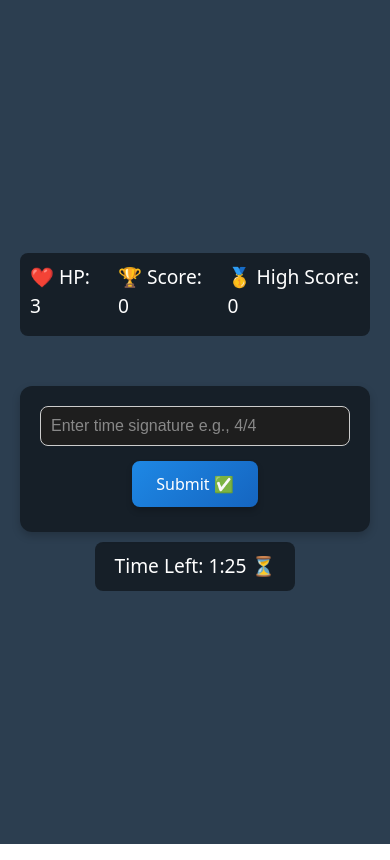
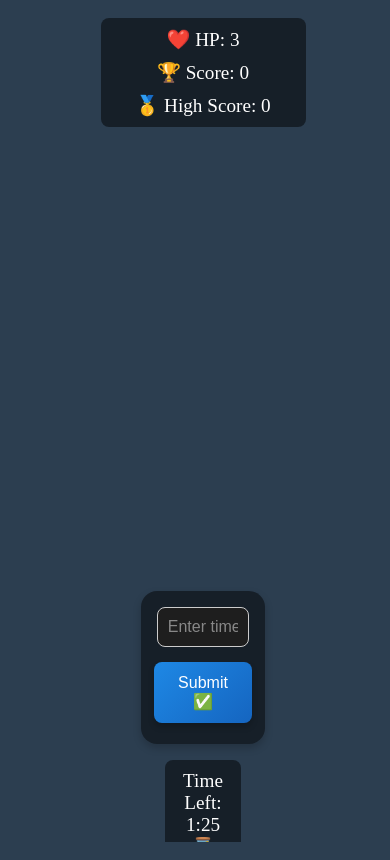
Before and after one commit to salih2875/time_signature_game, a React (Vite) app: page / in a window 390 px wide. Built offline with nearby package versions, Linux system fonts and the light colour scheme.

Commit message:
Made youtube video embed responsive

```diff
--- a/src/App.css
+++ /dev/null
@@ -1,63 +0,0 @@
-/* Reset default margins and paddings to prevent scrollbars */
-* {
-  margin: 0;
-  padding: 0;
-  box-sizing: border-box;
-}
-
-html, body, #root {
-  height: 100%;
-  width: 100%;
-  overflow: auto; /* Changed from hidden to auto */
-}
-
-#root {
-  max-width: 100%;
-  margin: 0;
-  padding: 0;
-  text-align: center;
-}
-
-/* You can remove or comment out the following styles if they're not needed */
-.logo {
-  height: 6em;
-  padding: 1.5em;
-  will-change: filter;
-  transition: filter 300ms;
-}
-.logo:hover {
-  filter: drop-shadow(0 0 2em #646cffaa);
-}
-.logo.react:hover {
-  filter: drop-shadow(0 0 2em #61dafbaa);
-}
-
-.youtube-container {
-  width: 100%;
-  max-width: 1000px;
-  /* Optional: Limit max width */
-  aspect-ratio: 16 / 9;
-}
-
-@keyframes logo-spin {
-  from {
-    transform: rotate(0deg);
-  }
-  to {
-    transform: rotate(360deg);
-  }
-}
-
-@media (prefers-reduced-motion: no-preference) {
-  a:nth-of-type(2) .logo {
-    animation: logo-spin infinite 20s linear;
-  }
-}
-
-.card {
-  padding: 2em;
-}
-
-.read-the-docs {
-  color: #888;
-}
--- a/src/App.tsx
+++ b/src/App.tsx
@@ -190,6 +190,7 @@ const songs: Song[] = [
     endTime: 35,
     timeSignature: ["7/4", "7/8"],
   },
+  {},
 ];
 
 const extractVideoId = (url: string): string => {
@@ -301,12 +302,14 @@ const App: React.FC = () => {
         </Header>
       )}
       {!isGameOver ? (
-        <>
+        <MainContent>
+          <VideoWrapper>
             <YouTube
               videoId={extractVideoId(currentSong.youtubeUrl)}
               opts={{
-              width: "1000px",
-              height: "500px",
+                // The video will now fill its container
+                width: "100%",
+                height: "100%",
                 playerVars: {
                   autoplay: 1,
                   start: currentSong.startTime,
@@ -320,6 +323,7 @@ const App: React.FC = () => {
                 event.target.playVideo();
               }}
             />
+          </VideoWrapper>
           <InputContainer>
             <input
               type="text"
@@ -357,7 +361,7 @@ const App: React.FC = () => {
             Time Left: {Math.floor(timeLeft / 60)}:
             {(timeLeft % 60).toString().padStart(2, "0")} ⏳
           </TimerDisplay>
-        </>
+        </MainContent>
       ) : (
         <GameOverContainer>
           <h2>Game Over</h2>
@@ -376,53 +380,87 @@ export default App;
 const Container = styled.div`
   background-color: #2c3e50;
   color: #fff;
-  min-height: 100vh;
+  height: 100vh; /* Fill the full viewport height */
   width: 100%;
   display: flex;
   flex-direction: column;
   align-items: center;
-  justify-content: center;
-  padding: 20px;
+  padding: 10px;
   box-sizing: border-box;
+  overflow: hidden; /* Prevents scrollbars */
 `;
 
 const Header = styled.div`
+  flex: 0 0 auto;
   display: flex;
   background-color: rgba(0, 0, 0, 0.5);
-  justify-content: flex-start; /* Align items from left to right */
+  justify-content: center;
   align-items: center;
   gap: 20px;
-  margin-bottom: 30px;
   padding: 10px;
   border-radius: 8px;
-  z-index: 10;
+  width: 50%;
+  margin-bottom: 10px;
+
+  @media (max-width: 600px) {
+    flex-direction: column;
+    gap: 10px;
+  }
 `;
 
 const HP = styled.div`
   font-size: 1.2em;
-  margin-bottom: 5px;
 `;
 
 const Score = styled.div`
   font-size: 1.2em;
-  margin-bottom: 5px;
 `;
 
 const HighScore = styled.div`
   font-size: 1.2em;
-  margin-bottom: 5px;
+`;
+
+const MainContent = styled.div`
+  flex: 1;
+  width: 100%;
+  display: flex;
+  flex-direction: column;
+  align-items: center;
+  overflow: hidden;
+`;
+
+const VideoWrapper = styled.div`
+  width: 100%;
+  max-width: 800px;
+  /* Allocate about 50% of viewport height to the video */
+  flex: 0 0 50vh;
+  position: relative;
+  margin-bottom: 1rem;
+
+  & iframe {
+    position: absolute;
+    top: 0;
+    left: 0;
+    width: 100%;
+    height: 100%;
+  }
+
+  @media (max-height: 600px) {
+    flex: 0 0 40vh; /* Reduce video height on smaller screens */
+  }
 `;
 
 const InputContainer = styled.div`
-  margin-top: 20px;
+  // flex: 1 0 auto
+  flex: 1;
+  margin-top: 1rem;
   display: flex;
   flex-direction: column;
   align-items: center;
-  width: 100%;
-  max-width: 400px; /* Limit width for better mobile experience */
-  padding: 20px;
+  width: 25%;
+  padding: 1rem;
   background-color: rgba(0, 0, 0, 0.5);
-  border-radius: 12px;
+  border-radius: 1rem;
   box-shadow: 0 4px 8px rgba(0, 0, 0, 0.2);
 
   input {
@@ -443,6 +481,7 @@ const InputContainer = styled.div`
 `;
 
 const Button = styled.button`
+  flex: 1;
   padding: 12px 24px;
   margin: 5px;
   font-size: 1em;
@@ -467,6 +506,7 @@ const Button = styled.button`
 `;
 
 const Answer = styled.div<{ correct: boolean }>`
+  flex: 1;
   margin-top: 10px;
   font-size: 1.1em;
   color: ${(props) => (props.correct ? "#4caf50" : "#f44336")};
@@ -479,23 +519,27 @@ const Answer = styled.div<{ correct: boolean }>`
 `;
 
 const TimerDisplay = styled.div`
-  margin-top: 10px;
+  flex: 1;
+  margin-top: 1rem;
   font-size: 1.2em;
   background-color: rgba(0, 0, 0, 0.5);
   padding: 10px;
   border-radius: 8px;
-  width: 100%;
-  max-width: 200px;
+  height: auto;
+  width: 15%;
+  // max-width: 200px;
   text-align: center;
 `;
 
 const GameOverContainer = styled.div`
   display: flex;
+  height: auto;
+  margin-top: auto;
+  margin-bottom: auto;
   flex-direction: column;
   justify-content: center;
   align-items: center;
   text-align: center;
-  margin-top: 50px;
   padding: 20px;
   background-color: rgba(0, 0, 0, 0.5);
   border-radius: 12px;
@@ -504,10 +548,10 @@ const GameOverContainer = styled.div`
 
 const FinalScore = styled.div`
   font-size: 1.3em;
-  margin-top: 10px;
+  margin-top: 1rem;
 `;
 
 const HighScoreDisplay = styled.div`
   font-size: 1.3em;
-  margin-top: 10px;
+  margin-top: 1rem;
 `;
--- a/src/index.css
+++ b/src/index.css
@@ -1,78 +1,6 @@
-:root {
-  font-family: system-ui, Avenir, Helvetica, Arial, sans-serif;
-  line-height: 1.5;
-  font-weight: 400;
-
-  color-scheme: light dark;
-  color: rgba(255, 255, 255, 0.87);
-  background-color: #242424;
-
-  font-synthesis: none;
-  text-rendering: optimizeLegibility;
-  -webkit-font-smoothing: antialiased;
-  -moz-osx-font-smoothing: grayscale;
+html, body, #root {
+  background-color: #2c3e50;
+  min-height: 100%;
+  min-width: 100%;
+  overflow: hidden; /* Changed from hidden to auto to allow scrolling when needed */
 }
-
-* {
-  margin: 0;
-  padding: 0;
-  box-sizing: border-box;
-}
-
-html, body, #root {
-  height: 100%;
-  width: 100%;
-  overflow: auto; /* Changed from hidden to auto to allow scrolling when needed */
-}
-
-a {
-  font-weight: 500;
-  color: #646cff;
-  text-decoration: inherit;
-}
-a:hover {
-  color: #535bf2;
-}
-
-body {
-  margin: 0;
-  display: block;
-  min-width: 320px;
-}
-
-h1 {
-  font-size: 3.2em;
-  line-height: 1.1;
-}
-
-button {
-  border-radius: 8px;
-  border: 1px solid transparent;
-  padding: 0.6em 1.2em;
-  font-size: 1em;
-  font-weight: 500;
-  font-family: inherit;
-  background-color: #1a1a1a;
-  cursor: pointer;
-  transition: border-color 0.25s;
-}
-button:hover {
-  border-color: #646cff;
-}
-button:focus,
-button:focus-visible {
-  outline: 4px auto -webkit-focus-ring-color;
-}
-
-@media (prefers-color-scheme: light) {
-  :root {
-    color: #213547;
-    background-color: #ffffff;
-  }
-  a:hover {
-    color: #747bff;
-  }
-  button {
-    background-color: #f9f9f9;
-  }
-}
```
Lines whose indentation alone changed are shown as unchanged.
